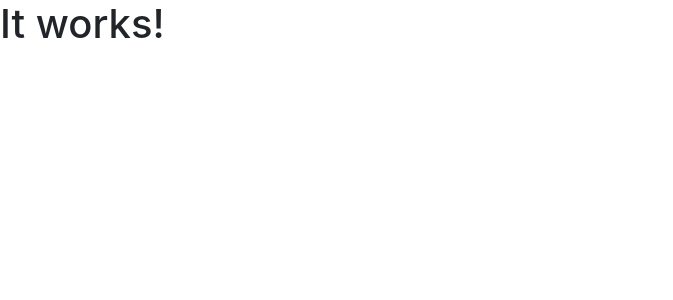
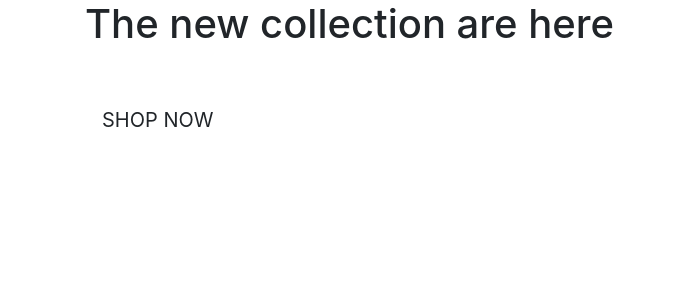
Before and after one commit to CapricornoG/boutique_ado_v1, a Django app: page / in a window 1280 px wide. Shown: the top 300 px of the page, without its empty margins (0-673 px from the left). Run offline with Django 3.2, Linux system fonts and the light colour scheme.

Commit message:
Added home page content E008

```diff
--- a/home/templates/home/index.html
+++ b/home/templates/home/index.html
@@ -1,6 +1,30 @@
 {% extends "base.html" %}
 {% load static %}
 
+{% block page_header %}
+<div class="container header-container">
+    <div class="row">
+        <div class="col">
+
+        </div>
+    </div>
+</div>
+{% endblock %}
+
 {% block content %}
-<h1 class="dispaly-4" text-success>It works!</h1>
+    <div class="container h-100">
+        <div class="row h-100">
+            <div class="col-7 col-md-6 my-auto">
+                <h1 class="dislay-4 logo-font text-black">
+                    The new collection are here
+                </h1>
+                <div class="my-5">
+                    <h4>
+                        <a href="" class="shop-now-button btn btn-lg rounded-0 text-uppercase py3">Shop Now</a>
+                    </h4>
+                </div>
+            </div>
+        </div>
+    </div>
+
 {% endblock %}
```
